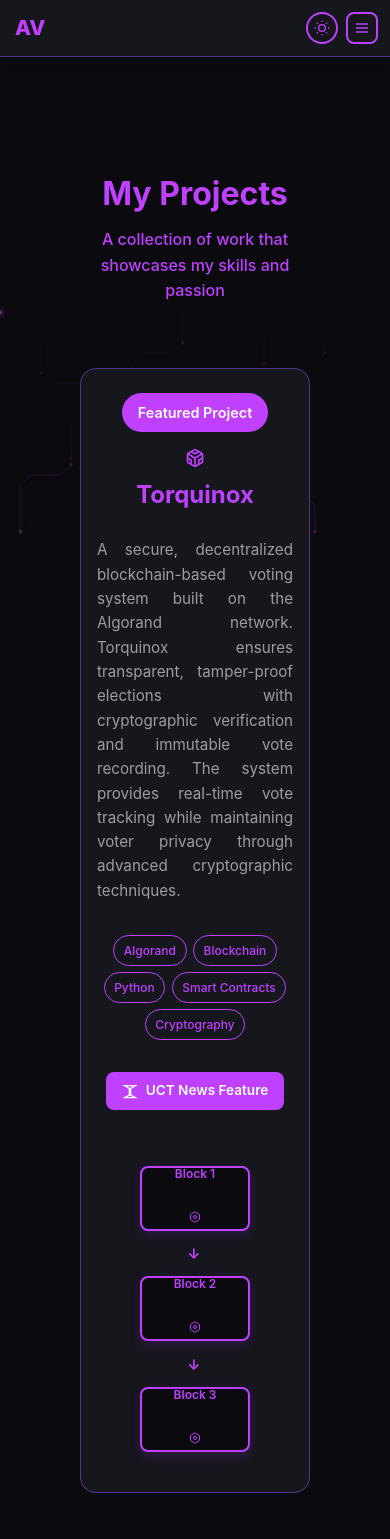
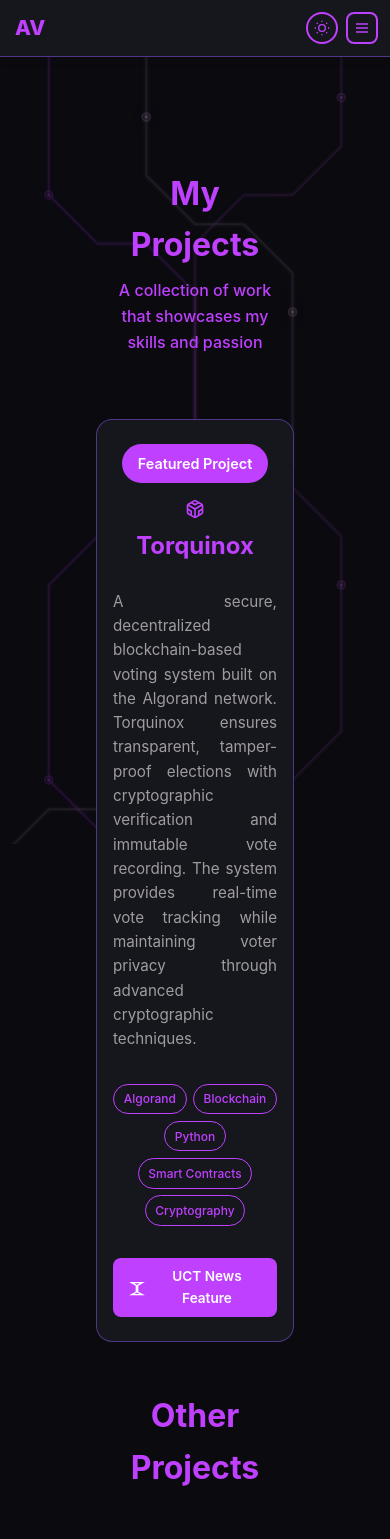
Before and after one commit to ShadowBahamut/Anson-Vattakunnel, a Vue app: page /projects in a window 390 px wide. Shown: the top 1539 px of the page. Built offline with nearby package versions, Linux system fonts and the light colour scheme.

Commit message:
Fixed Torquinox Block Diagram on smaller screens

```diff
--- a/src/App.vue
+++ b/src/App.vue
@@ -115,6 +115,89 @@
               <mpath href="#trace4"/>
             </animateMotion>
             <animate attributeName="opacity" values="0.3;1;0.3" dur="2s" repeatCount="indefinite"/>
+          </circle>
+        </g>
+      </svg>
+
+      <!-- Mobile-optimized PCB traces (portrait mode) -->
+      <svg class="pcb-circuit pcb-circuit-mobile" viewBox="0 0 400 2000" preserveAspectRatio="xMinYMin slice" style="display: none;">
+        <defs>
+          <filter id="mobile-glow">
+            <feGaussianBlur stdDeviation="2" result="coloredBlur"/>
+            <feMerge>
+              <feMergeNode in="coloredBlur"/>
+              <feMergeNode in="SourceGraphic"/>
+            </feMerge>
+          </filter>
+          <radialGradient id="mobile-dot-gradient">
+            <stop offset="0%" style="stop-color:#bf40ff;stop-opacity:1" />
+            <stop offset="100%" style="stop-color:#bf40ff;stop-opacity:0.3" />
+          </radialGradient>
+        </defs>
+
+        <!-- Mobile Trace 1 - Primary vertical path -->
+        <g class="trace-group">
+          <path id="mobile-trace1" d="M 50,0 L 50,200 L 100,250 L 150,250 L 200,300 L 200,500 L 150,550 L 100,550 L 50,600 L 50,800 L 100,850 L 150,850 L 200,900 L 200,1100 L 150,1150 L 100,1150 L 50,1200 L 50,1400 L 100,1450 L 150,1450 L 200,1500 L 200,1700 L 150,1750 L 100,1750 L 50,1800 L 50,2000"
+                stroke="#bf40ff" stroke-width="2" fill="none" stroke-linecap="round" stroke-linejoin="round" opacity="0.4" filter="url(#mobile-glow)"/>
+          <!-- Vias at junctions -->
+          <circle cx="50" cy="200" r="4" fill="none" stroke="#bf40ff" stroke-width="1.5" opacity="0.5"/>
+          <circle cx="50" cy="200" r="2" fill="#bf40ff" opacity="0.7"/>
+          <circle cx="200" cy="500" r="4" fill="none" stroke="#bf40ff" stroke-width="1.5" opacity="0.5"/>
+          <circle cx="200" cy="500" r="2" fill="#bf40ff" opacity="0.7"/>
+          <circle cx="50" cy="800" r="4" fill="none" stroke="#bf40ff" stroke-width="1.5" opacity="0.5"/>
+          <circle cx="50" cy="800" r="2" fill="#bf40ff" opacity="0.7"/>
+          <circle cx="200" cy="1100" r="4" fill="none" stroke="#bf40ff" stroke-width="1.5" opacity="0.5"/>
+          <circle cx="200" cy="1100" r="2" fill="#bf40ff" opacity="0.7"/>
+          <circle cx="50" cy="1400" r="4" fill="none" stroke="#bf40ff" stroke-width="1.5" opacity="0.5"/>
+          <circle cx="50" cy="1400" r="2" fill="#bf40ff" opacity="0.7"/>
+          <circle cx="200" cy="1700" r="4" fill="none" stroke="#bf40ff" stroke-width="1.5" opacity="0.5"/>
+          <circle cx="200" cy="1700" r="2" fill="#bf40ff" opacity="0.7"/>
+
+          <circle r="6" fill="url(#mobile-dot-gradient)" filter="url(#mobile-glow)">
+            <animateMotion dur="8s" repeatCount="indefinite">
+              <mpath href="#mobile-trace1"/>
+            </animateMotion>
+            <animate attributeName="opacity" values="0.3;1;0.3" dur="2s" repeatCount="indefinite"/>
+          </circle>
+        </g>
+
+        <!-- Mobile Trace 2 - Secondary path -->
+        <g class="trace-group">
+          <path id="mobile-trace2" d="M 350,0 L 350,150 L 300,200 L 250,200 L 200,250 L 200,450 L 250,500 L 300,500 L 350,550 L 350,750 L 300,800 L 250,800 L 200,850 L 200,1050 L 250,1100 L 300,1100 L 350,1150 L 350,1350 L 300,1400 L 250,1400 L 200,1450 L 200,1650 L 250,1700 L 300,1700 L 350,1750 L 350,1950 L 300,2000"
+                stroke="#d966ff" stroke-width="2" fill="none" stroke-linecap="round" stroke-linejoin="round" opacity="0.3" filter="url(#mobile-glow)"/>
+          <!-- Vias -->
+          <circle cx="350" cy="100" r="4" fill="none" stroke="#d966ff" stroke-width="1.5" opacity="0.5"/>
+          <circle cx="350" cy="100" r="2" fill="#d966ff" opacity="0.7"/>
+          <circle cx="200" cy="350" r="4" fill="none" stroke="#d966ff" stroke-width="1.5" opacity="0.5"/>
+          <circle cx="200" cy="350" r="2" fill="#d966ff" opacity="0.7"/>
+          <circle cx="350" cy="600" r="4" fill="none" stroke="#d966ff" stroke-width="1.5" opacity="0.5"/>
+          <circle cx="350" cy="600" r="2" fill="#d966ff" opacity="0.7"/>
+
+          <circle r="6" fill="url(#mobile-dot-gradient)" filter="url(#mobile-glow)">
+            <animateMotion dur="10s" repeatCount="indefinite">
+              <mpath href="#mobile-trace2"/>
+            </animateMotion>
+            <animate attributeName="opacity" values="0.3;1;0.3" dur="2.5s" repeatCount="indefinite"/>
+          </circle>
+        </g>
+
+        <!-- Mobile Trace 3 - Zigzag path -->
+        <g class="trace-group">
+          <path id="mobile-trace3" d="M 150,0 L 150,180 L 200,230 L 250,230 L 300,280 L 300,480 L 250,530 L 200,530 L 150,580 L 150,780 L 100,830 L 50,830 L 0,880 L 0,1080 L 50,1130 L 100,1130 L 150,1180 L 150,1380 L 200,1430 L 250,1430 L 300,1480 L 300,1680 L 250,1730 L 200,1730 L 150,1780 L 150,1980 L 100,2000"
+                stroke="#e699ff" stroke-width="2" fill="none" stroke-linecap="round" stroke-linejoin="round" opacity="0.25" filter="url(#mobile-glow)"/>
+          <!-- Vias -->
+          <circle cx="150" cy="120" r="4" fill="none" stroke="#e699ff" stroke-width="1.5" opacity="0.5"/>
+          <circle cx="150" cy="120" r="2" fill="#e699ff" opacity="0.7"/>
+          <circle cx="300" cy="320" r="4" fill="none" stroke="#e699ff" stroke-width="1.5" opacity="0.5"/>
+          <circle cx="300" cy="320" r="2" fill="#e699ff" opacity="0.7"/>
+          <circle cx="150" cy="520" r="4" fill="none" stroke="#e699ff" stroke-width="1.5" opacity="0.5"/>
+          <circle cx="150" cy="520" r="2" fill="#e699ff" opacity="0.7"/>
+
+          <circle r="6" fill="url(#mobile-dot-gradient)" filter="url(#mobile-glow)">
+            <animateMotion dur="12s" repeatCount="indefinite">
+              <mpath href="#mobile-trace3"/>
+            </animateMotion>
+            <animate attributeName="opacity" values="0.3;1;0.3" dur="3s" repeatCount="indefinite"/>
           </circle>
         </g>
       </svg>
@@ -250,6 +333,13 @@ const closeMobileMenu = () => {
   height: 100%;
   opacity: 0.4;
   animation: pulse-circuit 20s ease-in-out infinite;
+}
+
+.pcb-circuit-mobile {
+  display: none;
+  width: 100%;
+  height: 100%;
+  opacity: 0.3;
 }
 
 @keyframes pulse-circuit {
@@ -578,6 +668,12 @@ const closeMobileMenu = () => {
 
   .pcb-circuit {
     opacity: 0.2;
+    display: none;
+  }
+
+  .pcb-circuit-mobile {
+    display: block;
+    opacity: 0.25;
   }
 
   .nav-actions {
@@ -667,6 +763,15 @@ const closeMobileMenu = () => {
 }
 
 @media (max-width: 480px) {
+  .pcb-circuit {
+    display: none !important;
+  }
+
+  .pcb-circuit-mobile {
+    display: block !important;
+    opacity: 0.2;
+  }
+
   .main-nav {
     padding: 0 0.75rem;
     height: 56px;
--- a/src/assets/main.css
+++ b/src/assets/main.css
@@ -24,3 +24,30 @@ a,
 .purple {
   color: var(--primary-purple);
 }
+
+@media (max-width: 768px) {
+  .project-showcase {
+    flex-direction: column;
+    text-align: center;
+  }
+
+  .project-info {
+    text-align: center;
+  }
+
+  .project-visual {
+    display: none !important;
+  }
+
+  .tech-stack {
+    flex-wrap: wrap;
+    justify-content: center;
+    gap: 0.5rem;
+  }
+
+  .project-links {
+    flex-wrap: wrap;
+    justify-content: center;
+    gap: 0.75rem;
+  }
+}
--- a/src/views/ProjectsView.vue
+++ b/src/views/ProjectsView.vue
@@ -610,7 +610,7 @@ import micromouseVideo from '@/assets/Micromouse-Solver.mp4'
   }
 
   .container {
-    padding: 0 1.5rem;
+    padding: 0 2.5rem;
   }
 
   .projects-header {
@@ -708,7 +708,8 @@ import micromouseVideo from '@/assets/Micromouse-Solver.mp4'
 
   .grid {
     grid-template-columns: 1fr;
-    gap: 2.5rem;
+    gap: 3rem;
+    margin: 0 1rem;
   }
 
   .project-card {
@@ -851,7 +852,7 @@ import micromouseVideo from '@/assets/Micromouse-Solver.mp4'
   }
 
   .container {
-    padding: 0 1rem;
+    padding: 0 2rem;
   }
 
   .projects-header {
@@ -876,6 +877,12 @@ import micromouseVideo from '@/assets/Micromouse-Solver.mp4'
     gap: 1.5rem;
   }
 
+  .blockchain-mockup {
+    min-height: 240px;
+    padding: 1rem 0.5rem;
+    overflow: visible;
+  }
+
   .project-info {
     order: 1;
   }
@@ -888,12 +895,12 @@ import micromouseVideo from '@/assets/Micromouse-Solver.mp4'
   .blockchain-mockup {
     width: 100%;
     height: auto;
-    min-height: 250px;
-    padding: 1rem;
+    min-height: 280px;
+    padding: 1.5rem;
     display: flex;
     align-items: center;
     justify-content: center;
-    overflow: hidden;
+    overflow: visible;
   }
 
   .project-info h2 {
@@ -923,14 +930,17 @@ import micromouseVideo from '@/assets/Micromouse-Solver.mp4'
 
   .blockchain-visual {
     flex-direction: column;
-    gap: 0.6rem;
+    gap: 0.8rem;
     align-items: center;
+    width: 100%;
+    max-width: 200px;
   }
 
   .block {
-    width: 110px;
-    height: 65px;
+    width: 120px;
+    height: 70px;
     font-size: 0.8rem;
+    flex-shrink: 0;
   }
 
   .block-header {
@@ -955,7 +965,8 @@ import micromouseVideo from '@/assets/Micromouse-Solver.mp4'
   }
 
   .grid {
-    gap: 2rem;
+    gap: 2.5rem;
+    margin: 0 0.5rem;
   }
 
   .project-card {
```
